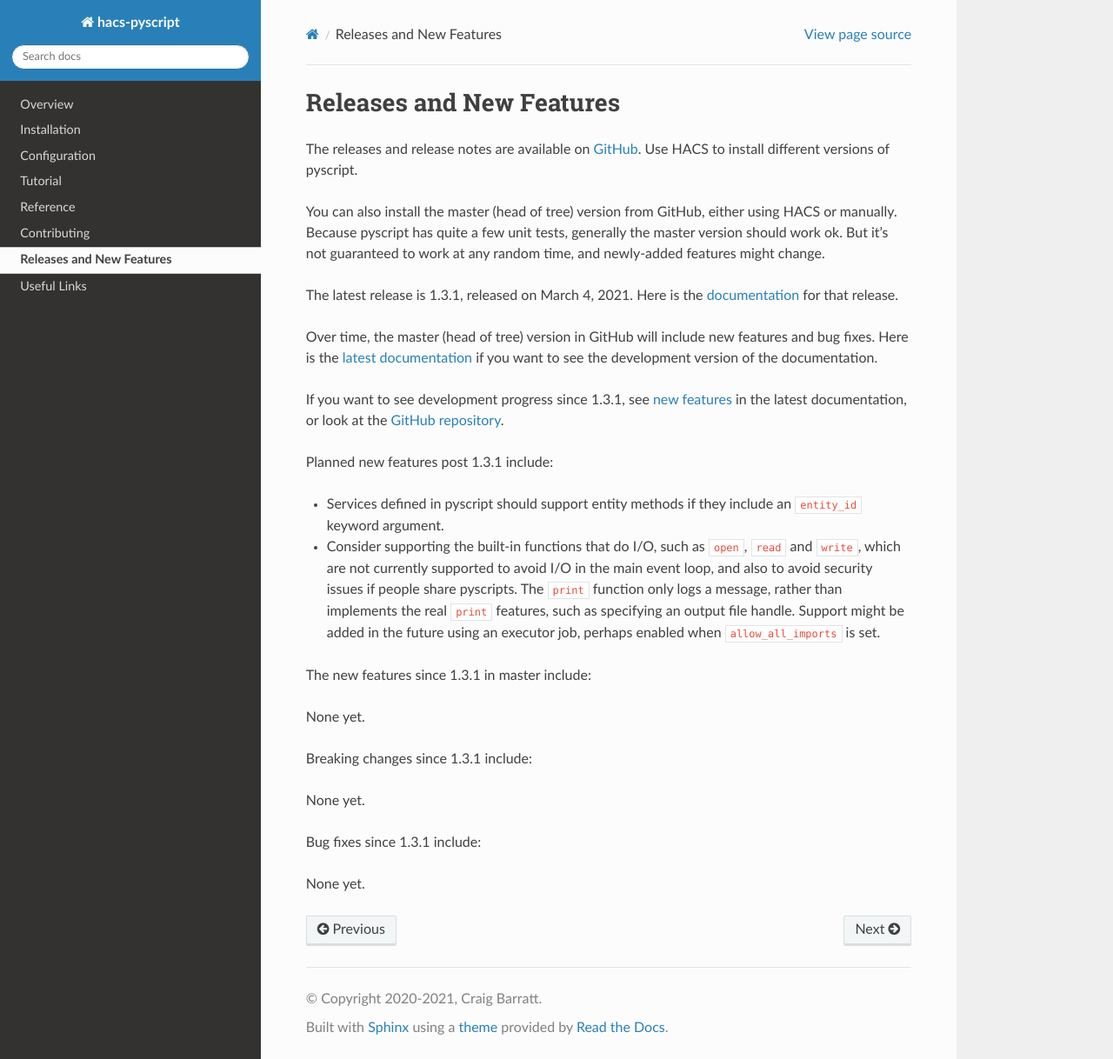
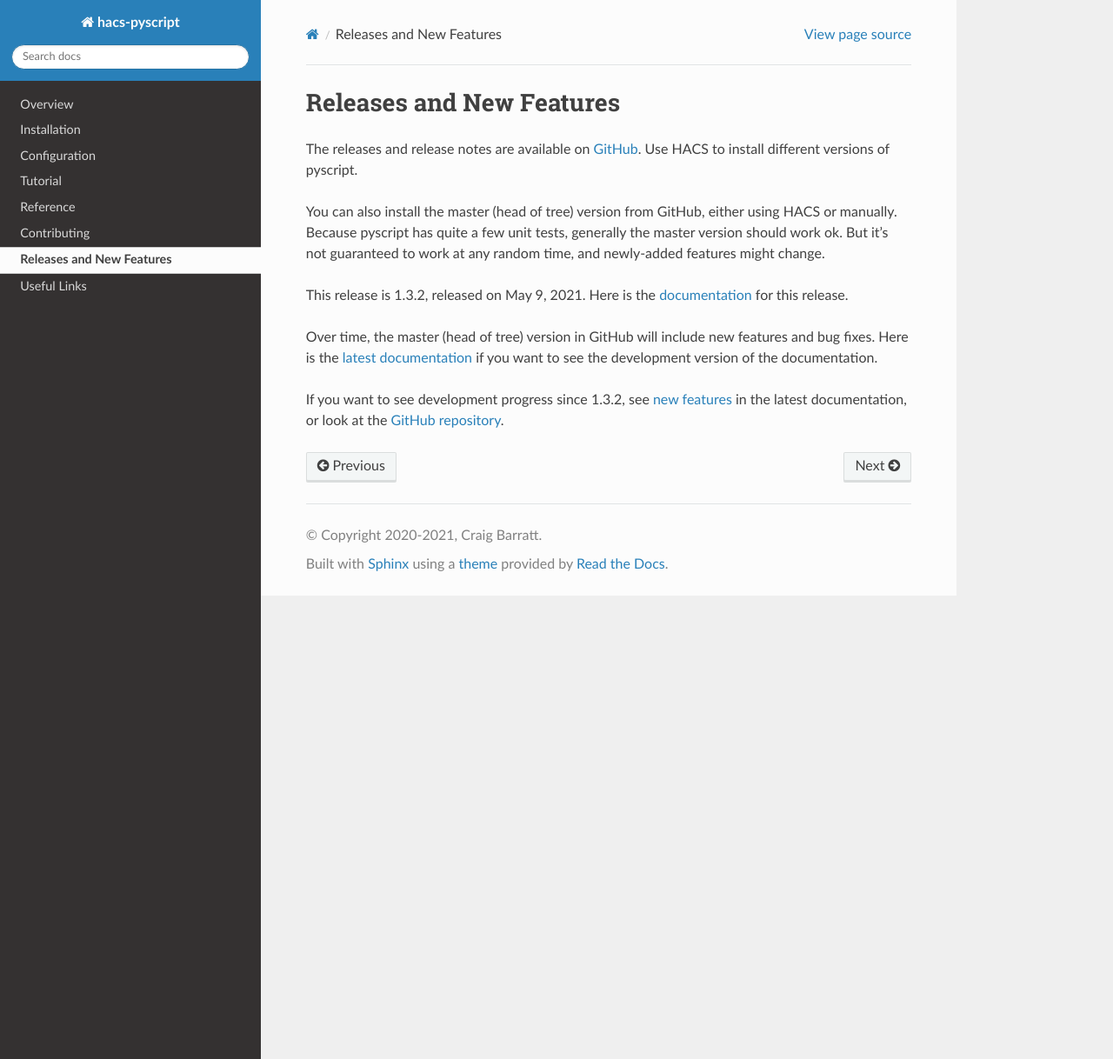
Before and after one commit to custom-components/pyscript, a Sphinx documentation site: the page built from docs/new_features.rst, in a window 1280 px wide and 1218 px high. Shown: the whole window at 87% size. Built offline with Sphinx 7.4.7 and the Read the Docs theme 2.0.0, drawn with Linux system fonts in a browser that asks for light colours.

```diff
--- a/docs/conf.py
+++ b/docs/conf.py
@@ -23,7 +23,7 @@ copyright = '2020-2021, Craig Barratt'
 author = 'Craig Barratt'
 
 # The full version, including alpha/beta/rc tags
-release = '1.3.1'
+release = '1.3.2'
 
 master_doc = 'index'
 
--- a/docs/new_features.rst
+++ b/docs/new_features.rst
@@ -8,38 +8,13 @@ You can also install the master (head of tree) version from GitHub, either using
 Because pyscript has quite a few unit tests, generally the master version should work ok. But it's not
 guaranteed to work at any random time, and newly-added features might change.
 
-..
-    This release is 1.3.1, released on March 4, 2021.  Here is the `documentation
-    <https://hacs-pyscript.readthedocs.io/en/1.3.1>`__ for this release.
-
-The latest release is 1.3.1, released on March 4, 2021.  Here is the `documentation
-<https://hacs-pyscript.readthedocs.io/en/1.3.1>`__ for that release.
+This release is 1.3.2, released on May 9, 2021.  Here is the `documentation
+<https://hacs-pyscript.readthedocs.io/en/1.3.2>`__ for this release.
 
 Over time, the master (head of tree) version in GitHub will include new features and bug fixes.
 Here is the `latest documentation <https://hacs-pyscript.readthedocs.io/en/latest>`__ if you want
 to see the development version of the documentation.
 
-If you want to see development progress since 1.3.1, see
+If you want to see development progress since 1.3.2, see
 `new features <https://hacs-pyscript.readthedocs.io/en/latest/new_features.html>`__ in the latest
 documentation, or look at the `GitHub repository <https://github.com/custom-components/pyscript>`__.
-
-Planned new features post 1.3.1 include:
-
-- Services defined in pyscript should support entity methods if they include an ``entity_id`` keyword argument.
-- Consider supporting the built-in functions that do I/O, such as ``open``, ``read`` and ``write``, which
-  are not currently supported to avoid I/O in the main event loop, and also to avoid security issues if people
-  share pyscripts. The ``print`` function only logs a message, rather than implements the real ``print`` features,
-  such as specifying an output file handle. Support might be added in the future using an executor job, perhaps
-  enabled when ``allow_all_imports`` is set.
-
-The new features since 1.3.1 in master include:
-
-None yet.
-
-Breaking changes since 1.3.1 include:
-
-None yet.
-
-Bug fixes since 1.3.1 include:
-
-None yet.
```
Also changed, not shown: 1 other file.
